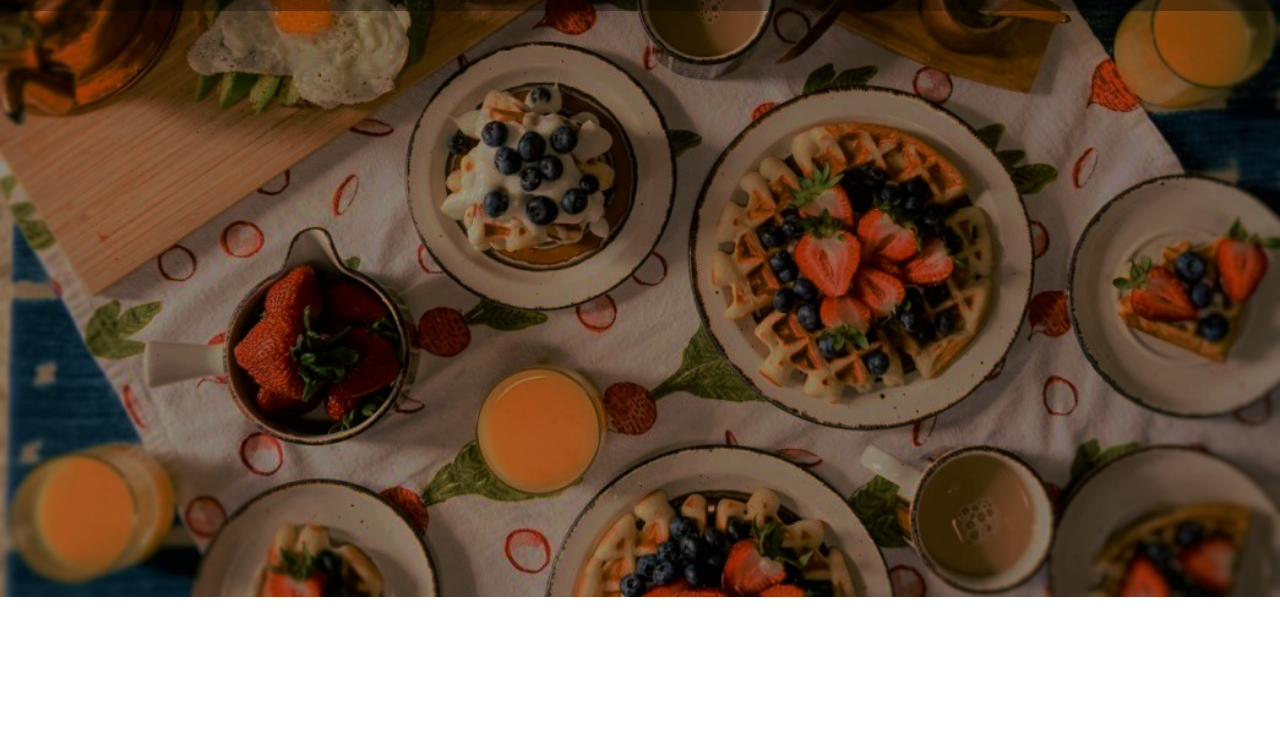
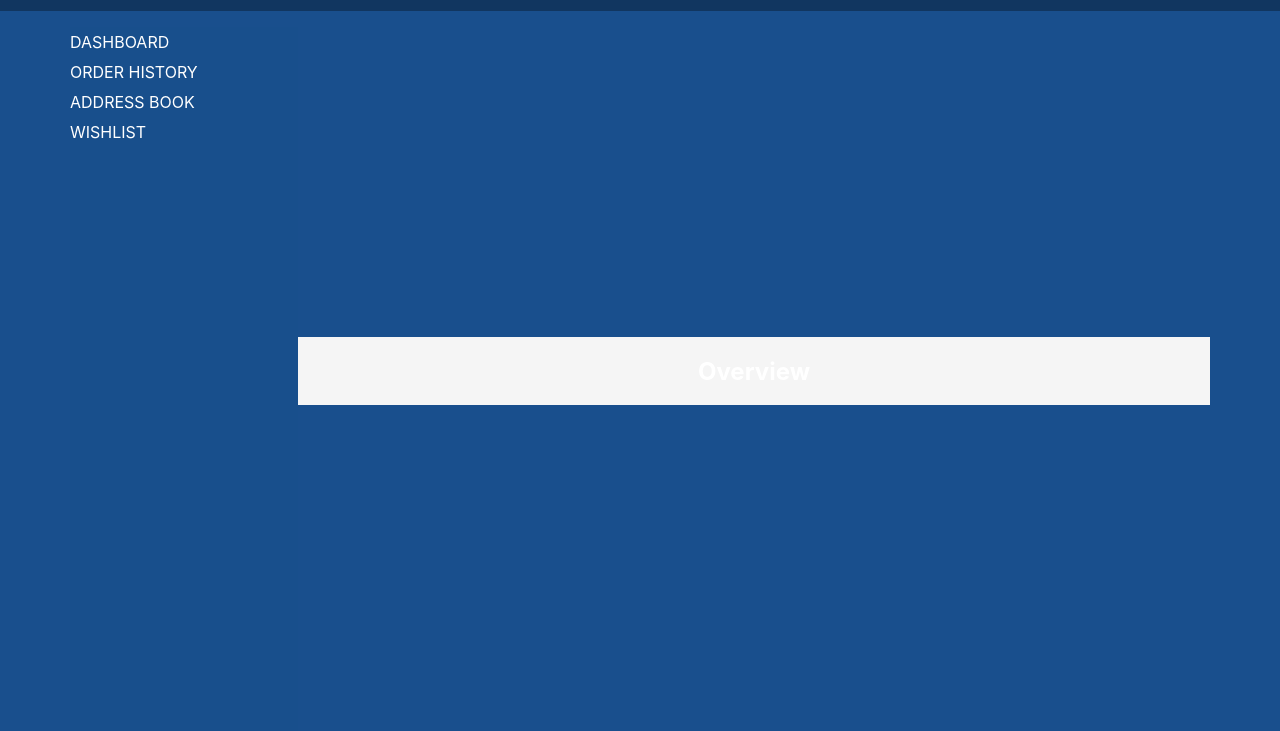
Before and after one commit to ekrresa/chaw, a plain HTML site: page UI/customer/dashboard.html in a window 1280 px wide. Shown: the part 79-810 px from the top of the page. Drawn offline with Linux system fonts and the light colour scheme.

Commit message:
setup basic skeleton for user dashboard

```diff
--- /dev/null
+++ b/UI/css/panel.css
@@ -0,0 +1,33 @@
+body {
+  background: none;
+  background-color: #194f8d;
+}
+aside {
+  width: 20%;
+}
+article {
+  width: 80%;
+  background-color: whitesmoke;
+}
+.sidebar {
+  width: 100%;
+  height: 88vh;
+  background-color: #194f8dbf;
+}
+.side-nav {
+  display: flex;
+  flex-direction: column;
+  padding: 0;
+  list-style: none;
+}
+.side-nav li {
+  margin: 5px 0px;
+}
+.side-nav li a {
+  text-decoration: none;
+  color: white;
+  text-transform: uppercase;
+}
+h1 {
+  text-align: center;
+}
--- a/UI/customer/dashboard.html
+++ b/UI/customer/dashboard.html
@@ -7,6 +7,7 @@
     <title>Chaw - Signup</title>
     <link rel="stylesheet" href="../css/style.css" />
     <link rel="stylesheet" href="../css/user.css" />
+    <link rel="stylesheet" href="../css/panel.css" />
   </head>
 
   <body>
@@ -36,5 +37,27 @@
         </div>
       </nav>
     </header>
+
+    <main>
+      <div class="container">
+        <div class="row">
+          <!-- Side Navigation -->
+          <aside>
+            <nav class="sidebar">
+              <ul class="side-nav">
+                <li><a href="#">Dashboard</a></li>
+                <li><a href="#">Order History</a></li>
+                <li><a href="#">Address Book</a></li>
+                <li><a href="#">Wishlist</a></li>
+              </ul>
+            </nav>
+          </aside>
+          <!-- Main Content -->
+          <article>
+            <h1>Overview</h1>
+          </article>
+        </div>
+      </div>
+    </main>
   </body>
 </html>
```
